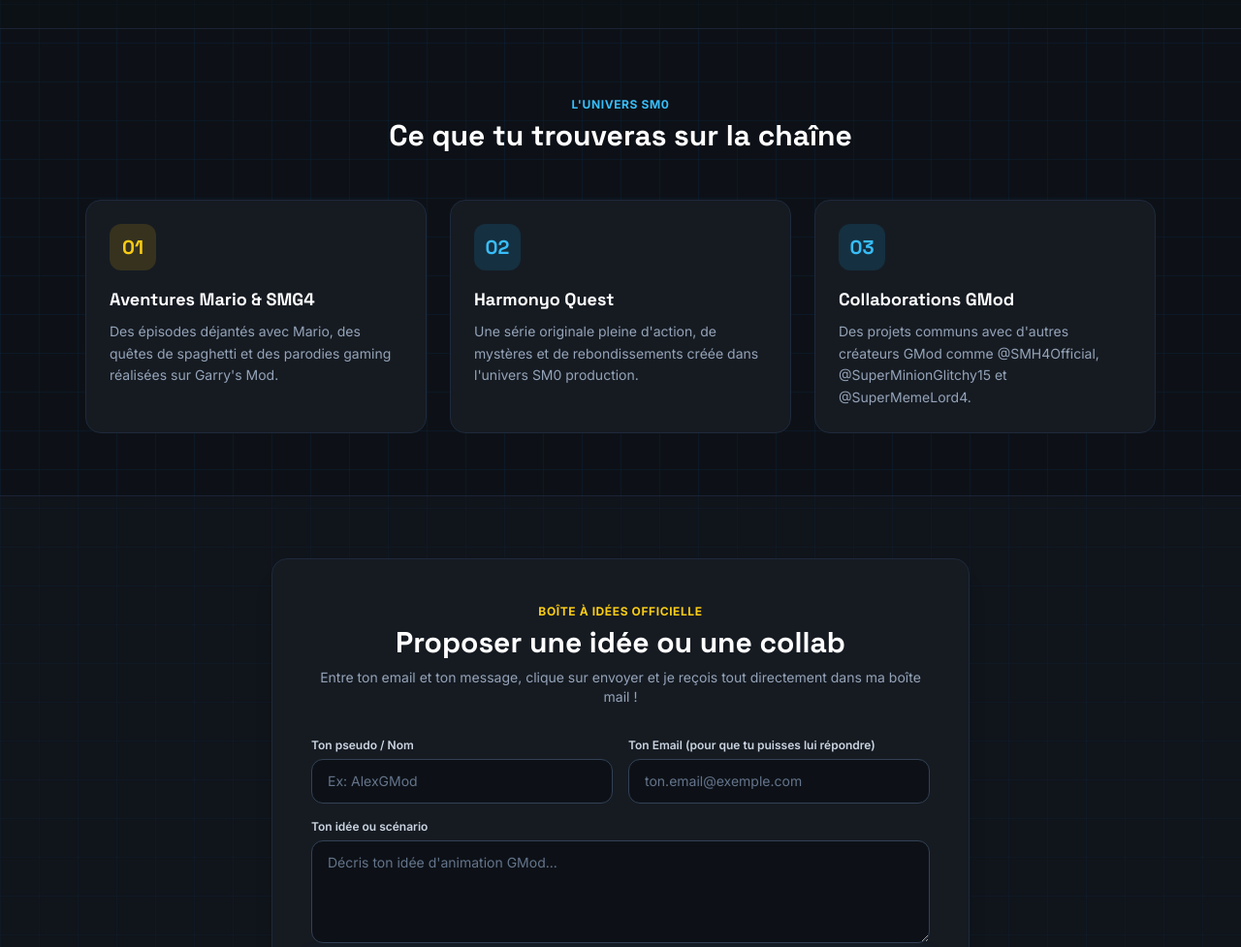
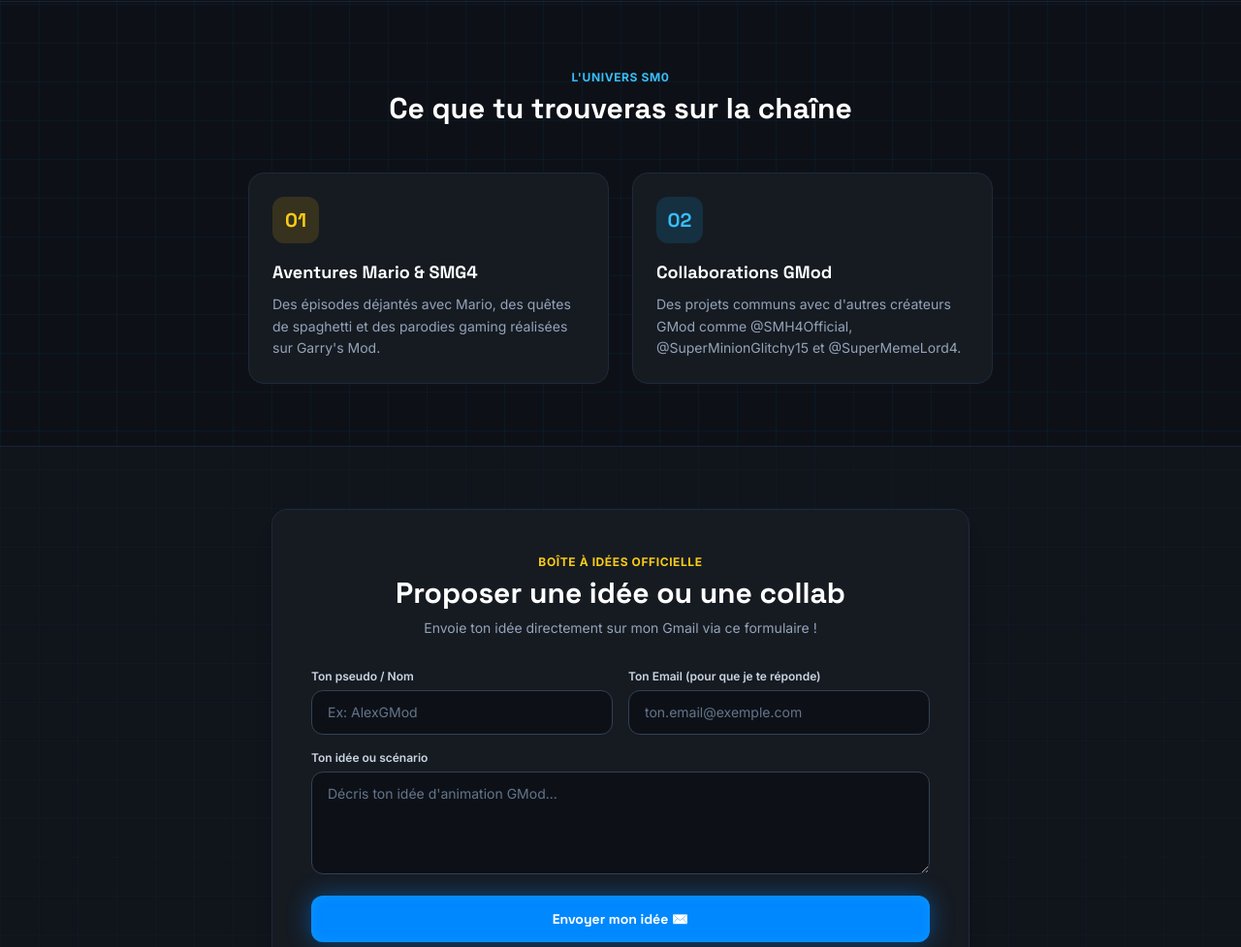
Before and after one commit to EmperorMushroomdev-game/SM0-site-web, a plain HTML site: page index.html in a window 1280 px wide. Shown: the part 1676-2653 px from the top of the page at 97% size. Drawn offline with nearby package versions, Linux system fonts and the light colour scheme.

Commit message:
Update index.html

```diff
--- a/index.html
+++ b/index.html
@@ -95,7 +95,7 @@
         </h1>
 
         <p class="max-w-xl text-base text-slate-300 sm:text-lg leading-relaxed">
-          Bienvenue sur le site officiel de <strong class="text-white">⚫ SM0 production 🟡</strong> ! Retrouve mes animations GMod inspirées de l'univers SMG4, les aventures de Mario, Harmonyo Quest et nos collaborations avec la communauté.
+          Bienvenue sur le site officiel de <strong class="text-white">⚫ SM0 production 🟡</strong> ! Retrouve mes animations GMod inspirées de l'univers SMG4, les aventures de Mario et nos projets avec la communauté.
         </p>
 
         <div class="flex flex-wrap items-center gap-4 pt-2">
@@ -158,14 +158,14 @@
     </div>
   </section>
 
-  <!-- UNIVERS & OUTILS -->
+  <!-- UNIVERS & OUTILS (Mis à jour sans Harmonyo Quest) -->
   <section id="univers" class="py-16 border-t border-slate-800/80">
     <div class="mx-auto max-w-6xl px-4 sm:px-6">
       <div class="text-center max-w-2xl mx-auto mb-12">
         <span class="text-xs font-bold uppercase tracking-wider text-sky-400">L'Univers SM0</span>
         <h2 class="mt-1 font-display text-3xl font-bold text-white">Ce que tu trouveras sur la chaîne</h2>
       </div>
-      <div class="grid grid-cols-1 gap-6 md:grid-cols-3">
+      <div class="grid grid-cols-1 gap-6 md:grid-cols-2 max-w-3xl mx-auto">
         <div class="rounded-2xl border border-slate-800 bg-[#161B22] p-6">
           <div class="mb-4 inline-flex h-12 w-12 items-center justify-center rounded-xl bg-yellow-500/15 text-yellow-400 font-display font-bold text-xl">01</div>
           <h3 class="font-display text-lg font-bold text-white">Aventures Mario & SMG4</h3>
@@ -173,11 +173,6 @@
         </div>
         <div class="rounded-2xl border border-slate-800 bg-[#161B22] p-6">
           <div class="mb-4 inline-flex h-12 w-12 items-center justify-center rounded-xl bg-sky-500/15 text-sky-400 font-display font-bold text-xl">02</div>
-          <h3 class="font-display text-lg font-bold text-white">Harmonyo Quest</h3>
-          <p class="mt-2 text-sm text-slate-400 leading-relaxed">Une série originale pleine d'action, de mystères et de rebondissements créée dans l'univers SM0 production.</p>
-        </div>
-        <div class="rounded-2xl border border-slate-800 bg-[#161B22] p-6">
-          <div class="mb-4 inline-flex h-12 w-12 items-center justify-center rounded-xl bg-sky-500/15 text-sky-400 font-display font-bold text-xl">03</div>
           <h3 class="font-display text-lg font-bold text-white">Collaborations GMod</h3>
           <p class="mt-2 text-sm text-slate-400 leading-relaxed">Des projets communs avec d'autres créateurs GMod comme @SMH4Official, @SuperMinionGlitchy15 et @SuperMemeLord4.</p>
         </div>
@@ -185,22 +180,20 @@
     </div>
   </section>
 
-  <!-- FORMULAIRE DE CONTACT DIRECT (WEB3FORMS) -->
+  <!-- FORMULAIRE WEB3FORMS -->
   <section id="contact" class="py-16 border-t border-slate-800/80 bg-[#161B22]/40">
     <div class="mx-auto max-w-3xl px-4 sm:px-6">
       <div class="rounded-2xl border border-slate-800 bg-[#161B22] p-6 sm:p-10 shadow-xl relative z-20">
         <div class="text-center mb-8">
           <span class="text-xs font-bold uppercase tracking-wider text-yellow-400">Boîte à Idées Officielle</span>
           <h2 class="mt-1 font-display text-2xl sm:text-3xl font-bold text-white">Proposer une idée ou une collab</h2>
-          <p class="mt-2 text-sm text-slate-400">Entre ton email et ton message, clique sur envoyer et je reçois tout directement dans ma boîte mail !</p>
+          <p class="mt-2 text-sm text-slate-400">Envoie ton idée directement sur mon Gmail via ce formulaire !</p>
         </div>
 
-        <!-- Formulaire officiel relié à Web3Forms -->
         <form action="https://api.web3forms.com/submit" method="POST" class="space-y-4">
-
-          <!-- Remplace YOUR_ACCESS_KEY par ta vraie clé reçue par mail -->
+          <!-- Mets ta vraie clé Web3Forms ici -->
           <input type="hidden" name="apikey" value="df8142a9-b1f6-479a-bd85-612794f3f8ea">
-          <input type="hidden" name="subject" value="Nouvelle idée reçue sur le site SM0 production">
+          <input type="hidden" name="subject" value="Idée de vidéo - SM0 production">
 
           <div class="grid grid-cols-1 gap-4 sm:grid-cols-2">
             <div>
@@ -209,7 +202,7 @@
                      class="w-full rounded-xl border border-slate-700 bg-[#0D1117] px-4 py-3 text-sm text-white placeholder-slate-500 focus:border-sky-400 focus:outline-none relative z-30">
             </div>
             <div>
-              <label class="block text-xs font-semibold text-slate-300 mb-1.5">Ton Email (pour que tu puisses lui répondre)</label>
+              <label class="block text-xs font-semibold text-slate-300 mb-1.5">Ton Email (pour que je te réponde)</label>
               <input type="email" name="email" required placeholder="ton.email@exemple.com"
                      class="w-full rounded-xl border border-slate-700 bg-[#0D1117] px-4 py-3 text-sm text-white placeholder-slate-500 focus:border-sky-400 focus:outline-none relative z-30">
             </div>
```
